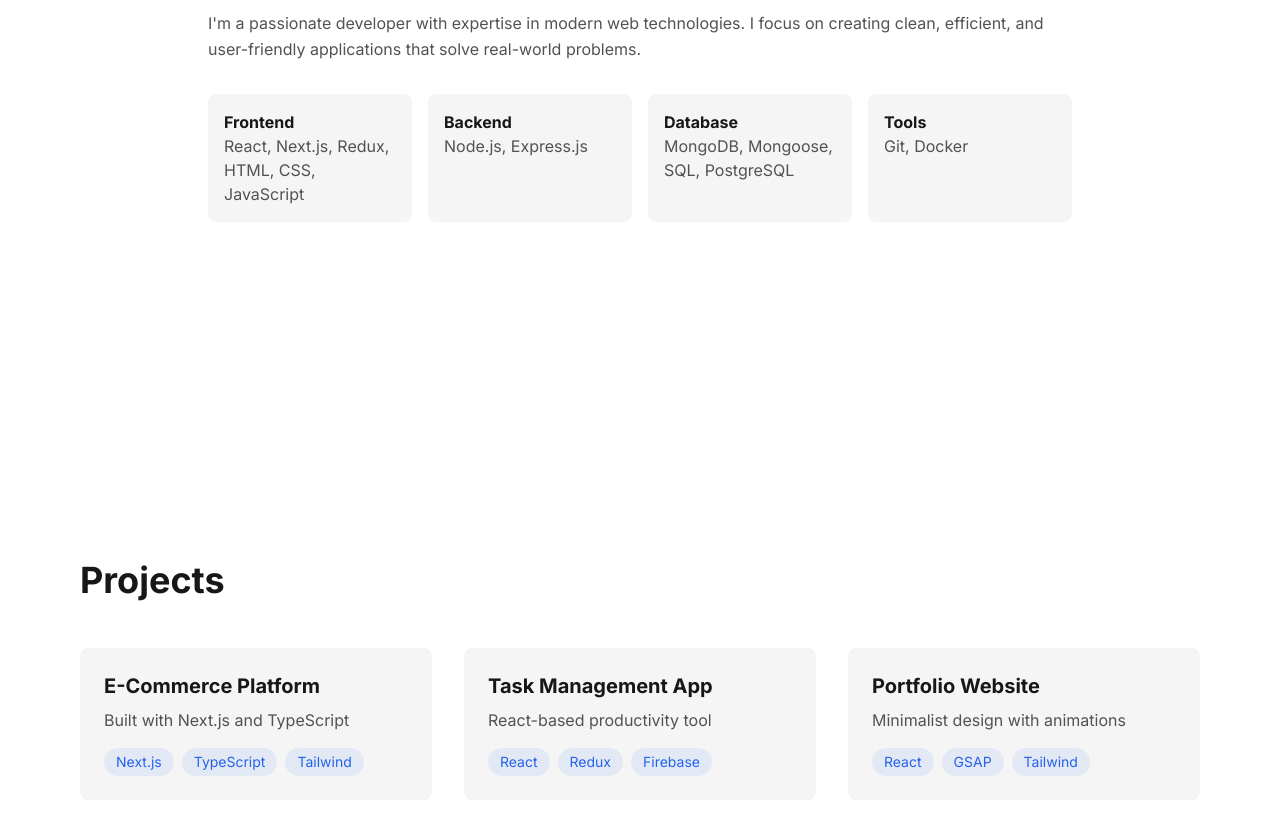
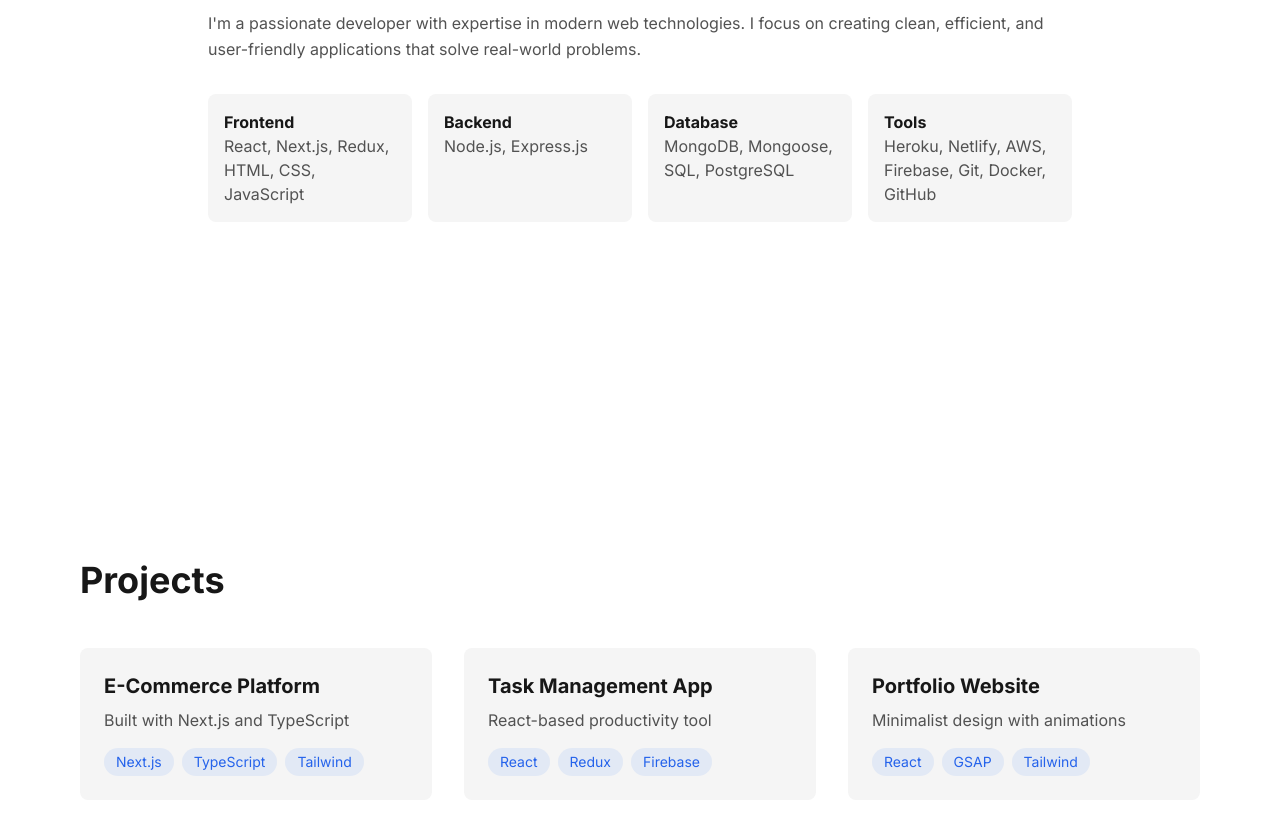
Before and after one commit to joswin18/joswin-portfolio, a Next.js app: page / in a window 1280 px wide. Shown: the part 1200-2014 px from the top of the page. Built offline with nearby package versions, Linux system fonts and the light colour scheme.

Commit message:
Initial commit

```diff
--- a/app/components/Portfolio.tsx
+++ b/app/components/Portfolio.tsx
@@ -178,7 +178,7 @@ const Portfolio = () => {
                 </div>
                 <div className="p-4 bg-neutral-100 dark:bg-neutral-900 rounded-lg">
                   <h3 className="font-bold">Tools</h3>
-                  <p className="text-neutral-600 dark:text-neutral-400">Git, Docker</p>
+                  <p className="text-neutral-600 dark:text-neutral-400">Heroku, Netlify, AWS, Firebase, Git, Docker, GitHub</p>
                 </div>
               </div>
             </div>
```
